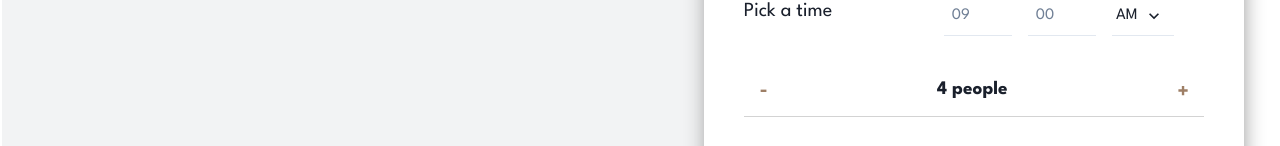
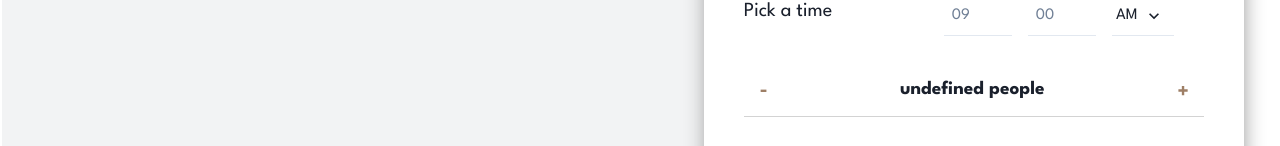
Before and after one commit to Sana-Shabeel/dine, a Next.js app: page /booking in a window 1280 px wide. Shown: the part 654-800 px from the top of the page. Built offline with nearby package versions, Linux system fonts and the light colour scheme.

Commit message:
Add functionality

```diff
--- a/src/componnets/Booking/AddPeople.tsx
+++ b/src/componnets/Booking/AddPeople.tsx
@@ -1,7 +1,25 @@
-import { Box, Flex, Image, Input } from "@chakra-ui/react";
-import React from "react";
+import { Box, Flex, Image, Input, Text } from "@chakra-ui/react";
+import React, { useState } from "react";
 
-const AddPeople = () => {
+interface Props {
+  increment: number;
+  setIncrement: (value: number) => void;
+}
+
+const AddPeople = ({ increment, setIncrement }: Props) => {
+  const [clicked, setClicked] = useState<boolean>(false);
+
+  const incrementHandler = () => {
+    setIncrement(increment + 1);
+    setClicked(false);
+  };
+  const decrementtHandler = () => {
+    setIncrement(increment - 1);
+    setClicked(false);
+  };
+  const changeHandler = () => {
+    setClicked(true);
+  };
   return (
     <Flex
       width="100%"
@@ -11,19 +29,26 @@ const AddPeople = () => {
       alignItems="center"
       justifyContent="space-between"
     >
-      <Box>
+      <Box cursor="pointer" onClick={() => decrementtHandler()}>
         <Image src="/assets/icons/icon-minus.svg" alt="icon minus" />
       </Box>
       <Box>
+        {clicked ? (
           <Input
             variant="unstyled"
             textAlign="center"
             fontSize="1.2rem"
             fontWeight="bold"
-          defaultValue="4 people"
+            defaultValue={increment}
+            onChange={(e) => setIncrement(Number(e.target.value))}
           />
+        ) : (
+          <Text fontSize="1.2rem" fontWeight="bold" onClick={changeHandler}>
+            {increment == 0 ? "0 people" : `${increment} people`}
+          </Text>
+        )}
       </Box>
-      <Box>
+      <Box cursor="pointer" onClick={() => incrementHandler()}>
         <Image src="/assets/icons/icon-plus.svg" alt="icon plus" />
       </Box>
     </Flex>
```
Lines whose indentation alone changed are shown as unchanged.
